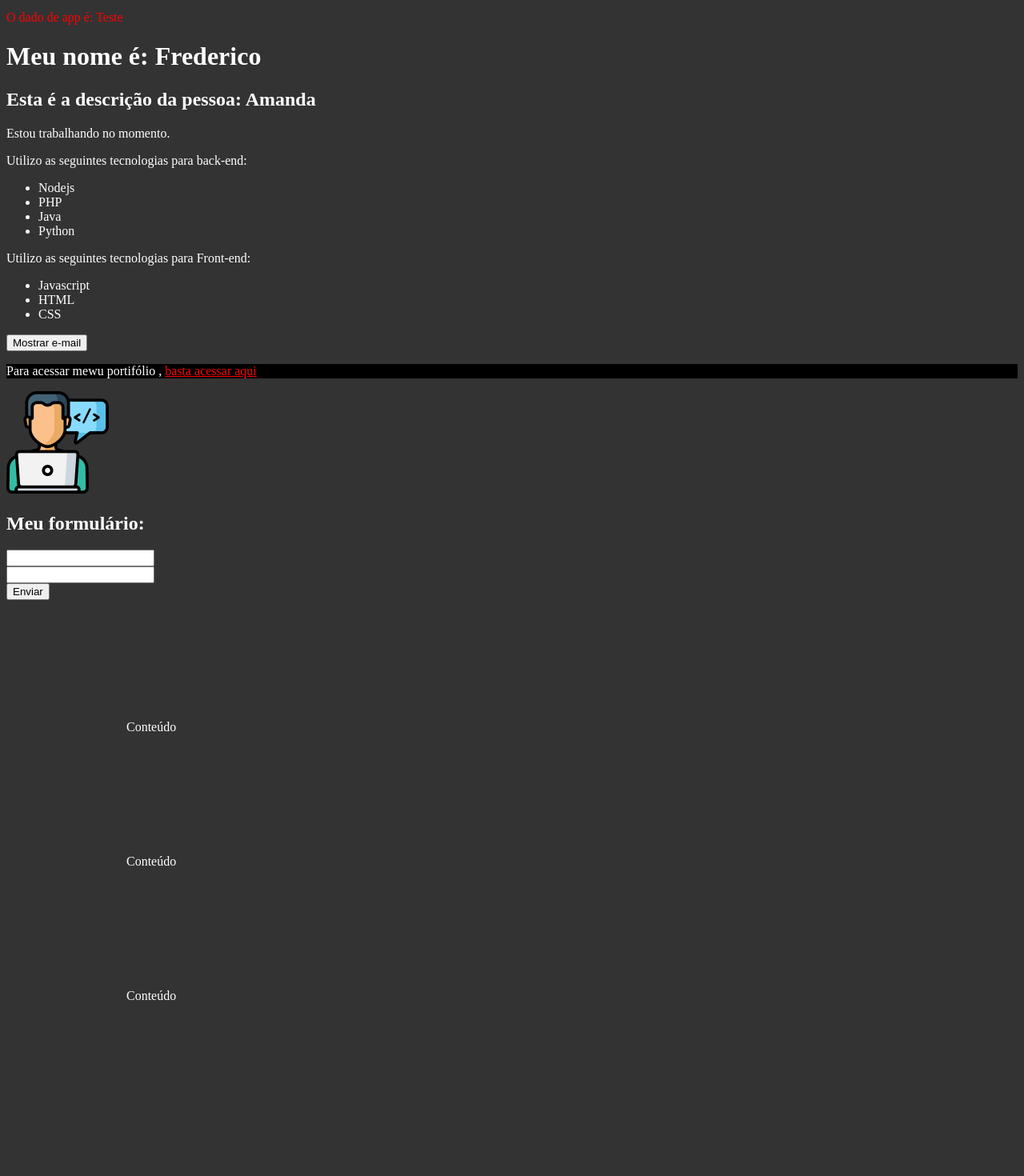
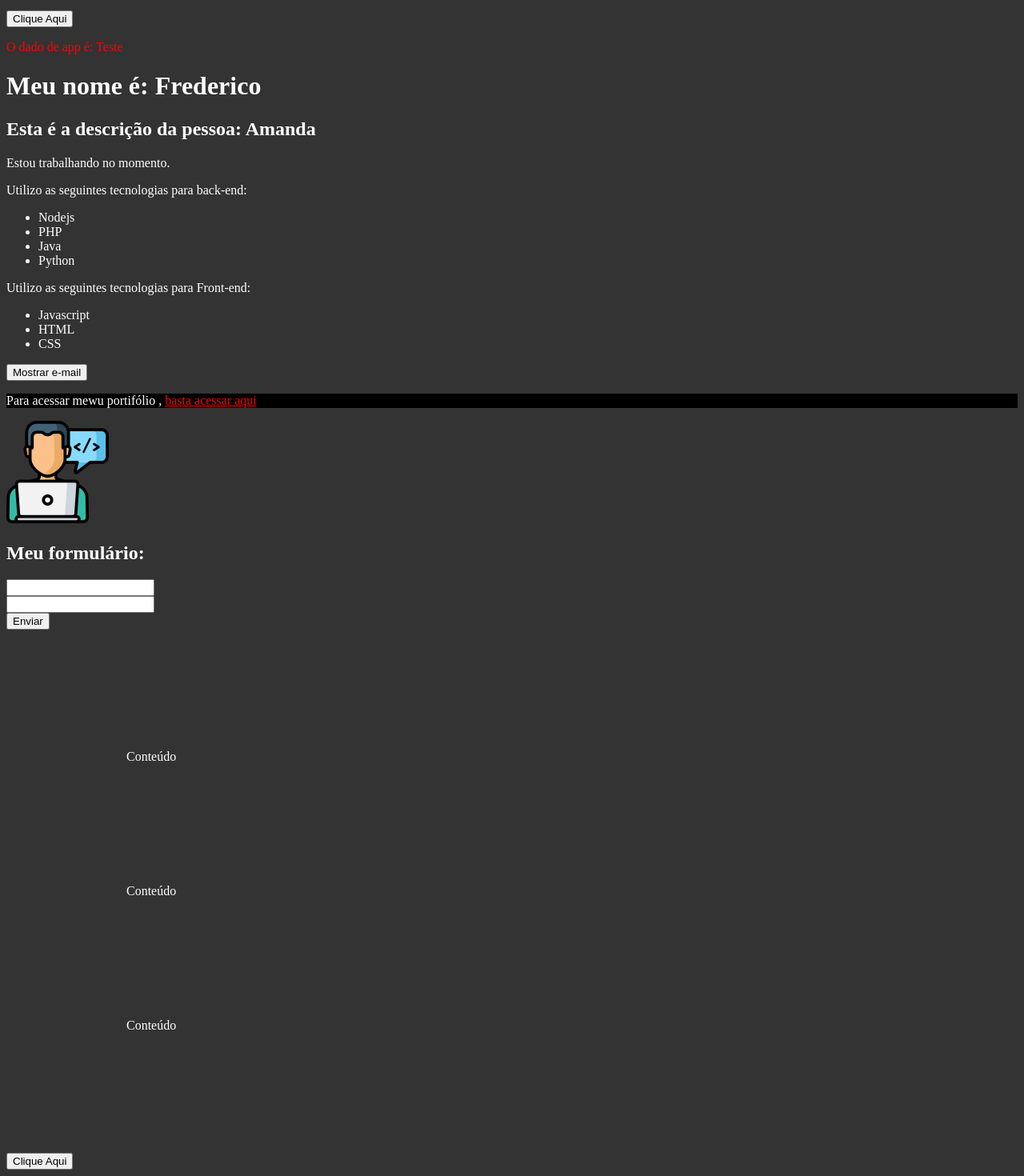
Before and after one commit to mfcastilho/learning_vue_framework, a Vue app in the folder 2_projeto_vue/: page / in a window 1280 px wide. Shown: the part 340-1810 px from the top of the page at 80% size. Before the commit the page ends 1744 px from the top, so only its background shows below. Built offline with nearby package versions, Linux system fonts and the light colour scheme.

Commit message:
component reuse

```diff
--- a/2_projeto_vue/src/components/Pessoa.vue
+++ b/2_projeto_vue/src/components/Pessoa.vue
@@ -3,18 +3,21 @@
     <h2>Esta é a descrição da pessoa: {{ name }}</h2>
     <Info />
     <Form />
+    <Reutilizacao/>
   </div>
 </template>
 
 <script>
 import Info from "./Info.vue";
 import Form from "./Form.vue";
+import Reutilizacao from "./Reutilizacao.vue"
 
 export default {
   name: "Pessoa",
   components: {
     Info,
-    Form
+    Form,
+    Reutilizacao
   },
   data() {
     return {
--- a/2_projeto_vue/src/components/PrimeirComponente.vue
+++ b/2_projeto_vue/src/components/PrimeirComponente.vue
@@ -3,18 +3,21 @@
   <h1>Hello Vue!</h1>
   <p>Meu nome é {{ name }}, e trabalho como {{ profession }}</p>
   <MultiplosEventos />
+  <Reutilizacao />
 </div>
 
 </template>
 
 <script>
-  import MultiplosEventos from "./MultiplesEvents.vue"
+  import MultiplosEventos from "./MultiplesEvents.vue";
+  import Reutilizacao from "./Reutilizacao.vue";
 
 
   export default {
     name: 'PrimeiroComponente',
     components: {
-      MultiplosEventos
+      MultiplosEventos,
+      Reutilizacao
     },
     data(){
       return {
--- /dev/null
+++ b/2_projeto_vue/src/components/Reutilizacao.vue
@@ -0,0 +1,21 @@
+<template>
+  <div>
+    <button @click="ativar">Clique Aqui</button>
+    <span v-show="ativou">Ativado!</span>
+  </div>
+</template>
+<script>
+export default{
+  name: "Reutilizacao",
+  data(){
+    return{
+      ativou: false
+    }
+  },
+  methods:{
+    ativar(){
+      this.ativou = !this.ativou
+    }
+  }
+}
+</script>
```
